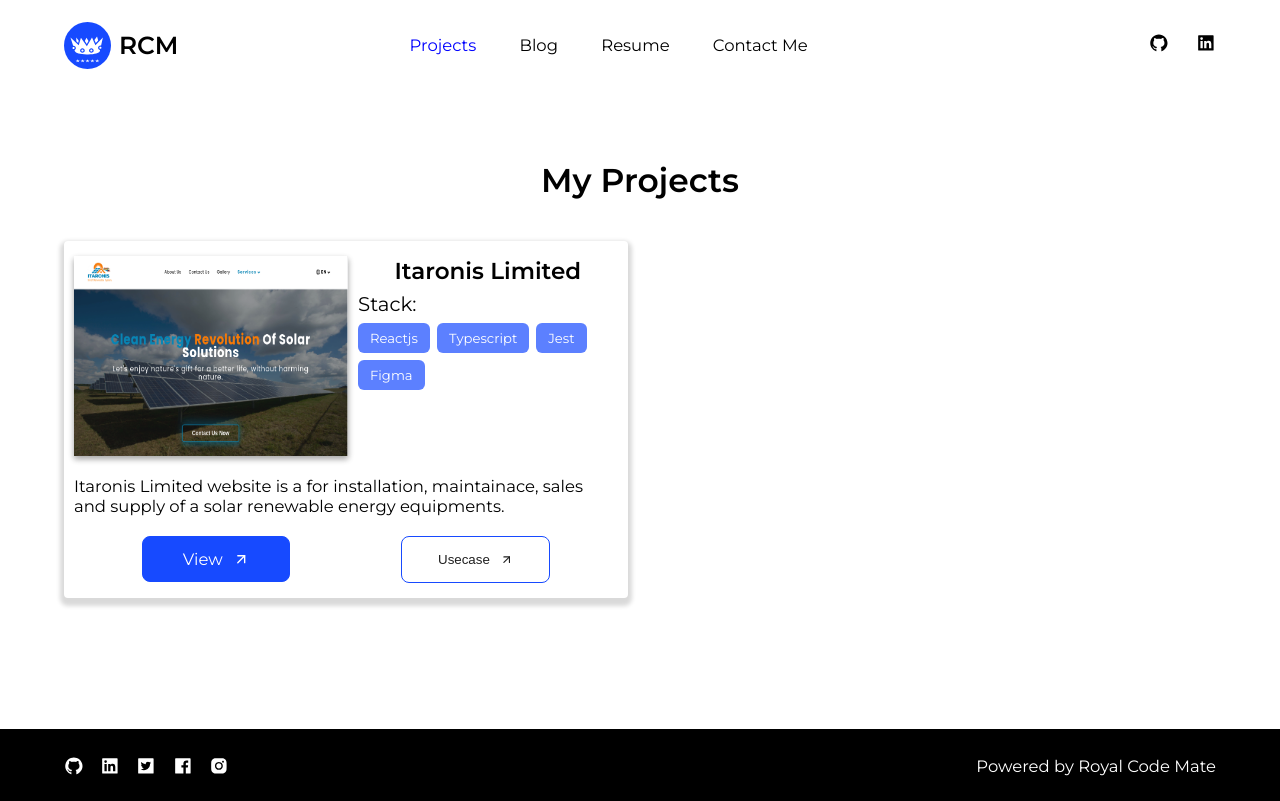
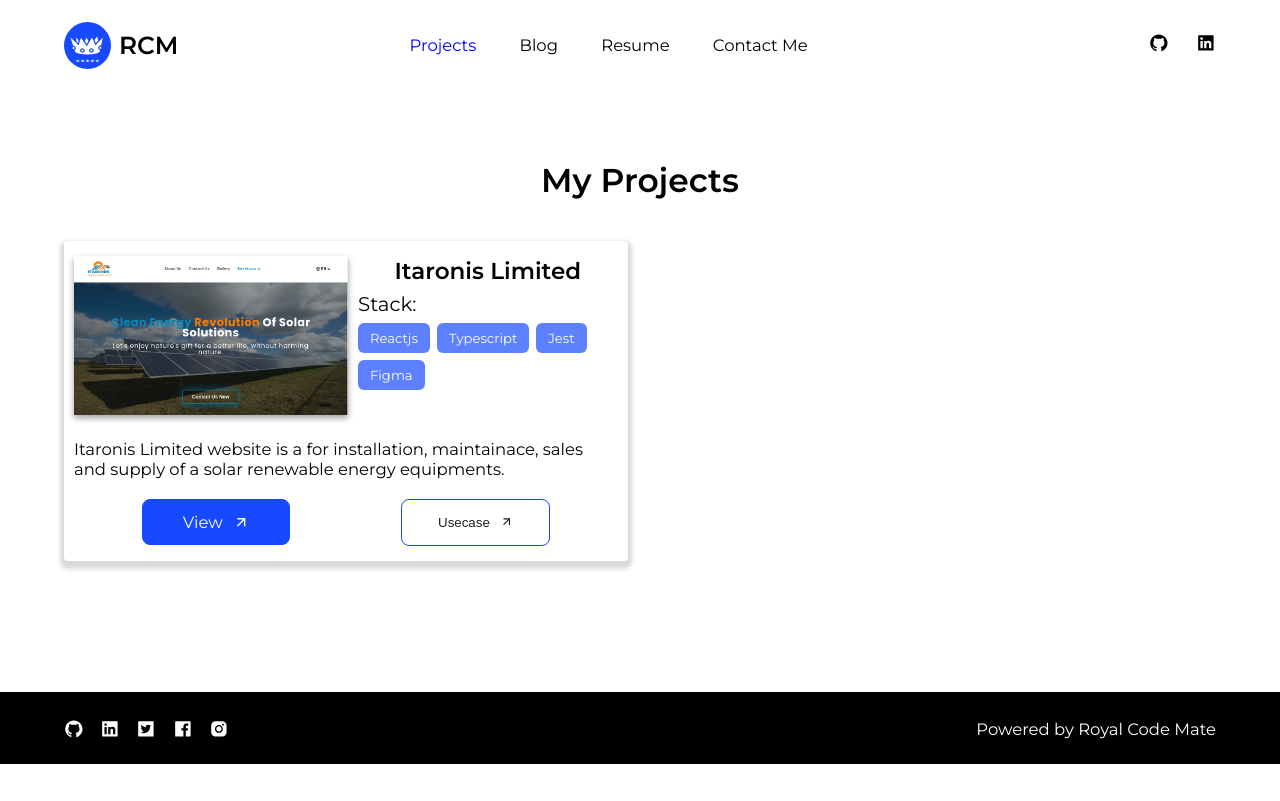
Before and after one commit to codewithmike01/portfolio-v2, a React (Create React App) app: page /project in a window 1280 px wide. Built offline with nearby package versions, Linux system fonts and the light colour scheme.

Commit message:
fix: Fix image size in project card

```diff
--- a/src/components/ProjectCard.tsx
+++ b/src/components/ProjectCard.tsx
@@ -26,7 +26,7 @@ const ProjectCard: React.FC<ProjectCardInterface> = ({
     <ProjectCardContainer>
       <div className="project_image_stack_container">
         <div className="project_image_container">
-          <img src={image} alt="Apply for me project" />
+          <img src={image} alt={title} />
         </div>
 
         <div className="project_title_stack_container">
--- a/src/components/styles/ProjectCard.styles.tsx
+++ b/src/components/styles/ProjectCard.styles.tsx
@@ -18,13 +18,12 @@ export const ProjectCardContainer = styled.div`
     .project_image_container {
       border-radius: 4px;
       width: 274px;
-      height: 200px;
+
       img {
         box-shadow: rgba(0, 0, 0, 0.16) 0px 3px 6px,
           rgba(0, 0, 0, 0.23) 0px 3px 6px;
         /* border: 1px solid rgba(23, 74, 255, 0.5); */
         width: 100%;
-        height: 100%;
         image-rendering: crisp-edges;
       }
     }
```
